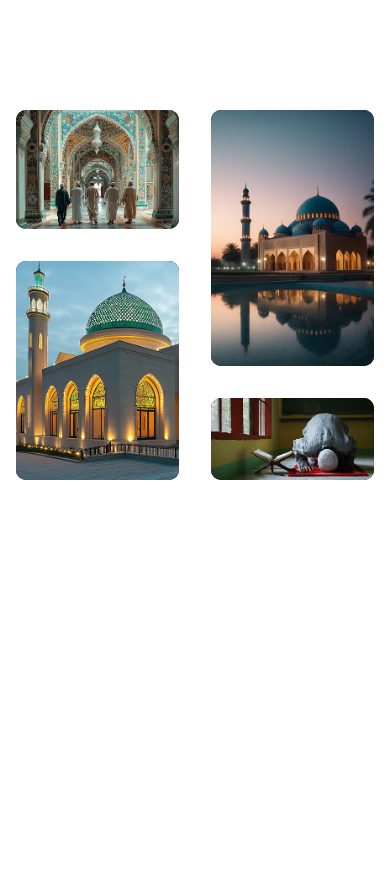
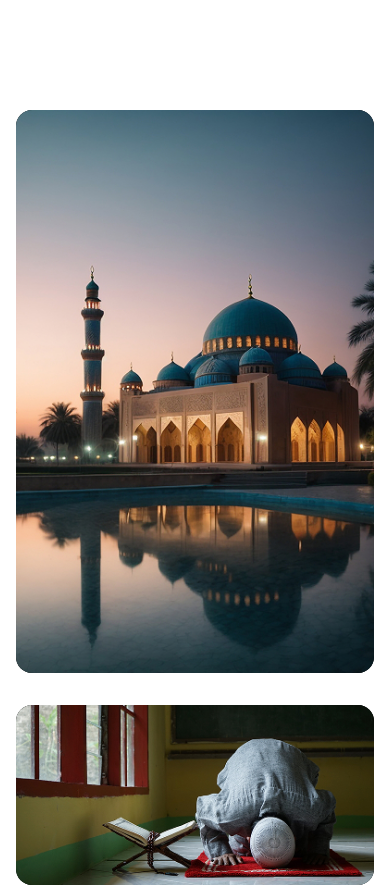
Before and after one commit to roone858/Tawba, a Next.js app: page / in a window 390 px wide. Shown: the part 1286-2173 px from the top of the page. Built offline with nearby package versions, Linux system fonts and the light colour scheme.

Commit message:
hover in gallery

```diff
--- a/src/app/components/Gallery/index.tsx
+++ b/src/app/components/Gallery/index.tsx
@@ -7,16 +7,17 @@ const Gallery = () => {
     <section>
       <div className="mx-auto py-28 px-4 sm:px-6 lg:px-10">
         <div className="img-box4">
-          <div className="flex w-full  gap-8">
+          <div className="flex w-full flex-col sm:flex-row gap-8">
             <div className="img-wrapp flex flex-col flex-1/2 gap-8">
-              <div className="img1 global-img overflow-hidden " >
+              <div className="img1 global-img overflow-hidden rounded-2xl ">
                 <GlareHover
                   glareColor="#ffffff"
-                  glareOpacity={0.3}
+                  glareOpacity={0.4}
                   glareAngle={-30}
                   glareSize={300}
-                  transitionDuration={800}
+                  transitionDuration={1500}
                   playOnce={false}
+                  className="hover:scale-125 transform transition-all duration-1500"
                 >
                   <Image
                     src="/about_4_1.jpg"
@@ -27,14 +28,15 @@ const Gallery = () => {
                   />
                 </GlareHover>
               </div>
-              <div className="img2 global-img overflow-hidden " >
+              <div className="img2 global-img overflow-hidden rounded-2xl ">
                 <GlareHover
                   glareColor="#ffffff"
-                  glareOpacity={0.3}
+                  glareOpacity={0.4}
                   glareAngle={-30}
                   glareSize={300}
-                  transitionDuration={800}
+                  transitionDuration={1500}
                   playOnce={false}
+                  className="hover:scale-125 transform transition-all duration-1500"
                 >
                   <Image
                     src="/about_4_2.jpg"
@@ -47,15 +49,15 @@ const Gallery = () => {
               </div>
             </div>
             <div className="img-wrapp flex flex-col flex-1/2 gap-8">
-              <div className="img3 global-img overflow-hidden ">
+              <div className="img3 global-img overflow-hidden rounded-2xl ">
                 <GlareHover
                   glareColor="#ffffff"
-                  glareOpacity={0.3}
+                  glareOpacity={0.4}
                   glareAngle={-30}
                   glareSize={300}
-                  transitionDuration={800}
+                  transitionDuration={1500}
                   playOnce={false}
-                  className="hover:scale-110 transform transition-all duration-700"
+                  className="hover:scale-125 transform transition-all duration-1500"
                 >
                   <Image
                     src="/about_4_3.jpg"
@@ -66,15 +68,15 @@ const Gallery = () => {
                   />
                 </GlareHover>
               </div>
-              <div className="img4 global-img overflow-hidden ">
+              <div className="img4 global-img overflow-hidden rounded-2xl  ">
                 <GlareHover
                   glareColor="#ffffff"
-                  glareOpacity={0.3}
+                  glareOpacity={0.4}
                   glareAngle={-30}
                   glareSize={300}
-                  transitionDuration={800}
+                  transitionDuration={1500}
                   playOnce={false}
-                  className="border-0"
+                  className="hover:scale-125 transform transition-all duration-1500"
                 >
                   <Image
                     src="/about_4_4.jpg"
--- a/src/app/components/GlareHover/index.tsx
+++ b/src/app/components/GlareHover/index.tsx
@@ -22,7 +22,7 @@ const GlareHover: React.FC<GlareHoverProps> = ({
   width = "auto",
   height = "auto",
   background = "#000",
-  borderRadius = "10px",
+  borderRadius = "0px",
   borderColor = "#333",
   children,
   glareColor = "#ffffff",
```
